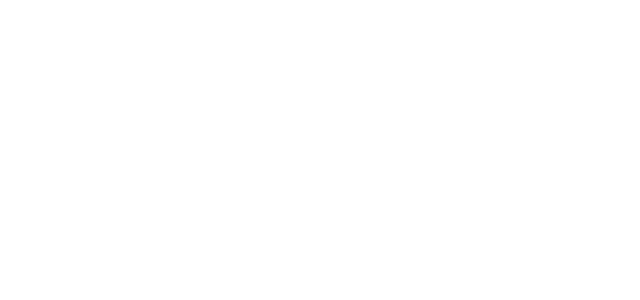
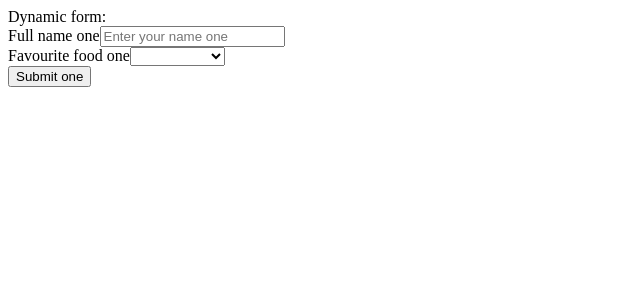
Before and after one commit to Malinin88/dynamicform, an Angular app in the folder dynamic-form/: page /page-one in a window 1280 px wide. Before the commit this address led to /. Shown: the top 300 px of the page, without its empty margins (0-640 px from the left). Built offline with nearby package versions, Linux system fonts and the light colour scheme.

Commit message:
Added dynamic routes configuration

```diff
--- a/dynamic-form/src/app/app.component.ts
+++ b/dynamic-form/src/app/app.component.ts
@@ -1,33 +1,86 @@
+import { PageComponent } from './components/page/page.component';
+import { IPageConfig } from './interfaces/page-config.interface';
 import { FORM_CONTROL_TYPE } from './constants/form-control-type';
-import { Component } from '@angular/core';
-import { IDynamicFieldConfig } from './interfaces/dynamic-field-config.interface';
+import { Component, OnInit } from '@angular/core';
+import { Router } from '@angular/router';
 
 @Component({
   selector: 'app-root',
   templateUrl: './app.component.html',
   styleUrls: ['./app.component.scss']
 })
-export class AppComponent {
+export class AppComponent implements OnInit {
   public title = 'dynamic-form';
 
-  public config: IDynamicFieldConfig[] = [
+  public pages: IPageConfig[] = [
+    {
+      route: 'page-one',
+      formConfig: [
         {
           type: FORM_CONTROL_TYPE.input,
-      label: 'Full name',
+          label: 'Full name one',
           name: 'name',
-      placeholder: 'Enter your name',
+          placeholder: 'Enter your name one',
         },
         {
           type: FORM_CONTROL_TYPE.select,
-      label: 'Favourite food',
+          label: 'Favourite food one',
           name: 'food',
           options: ['Pizza', 'Hot Dogs', 'Knakworstje', 'Coffee'],
           placeholder: 'Select an option',
         },
         {
-      label: 'Submit',
+          label: 'Submit one',
           name: 'submit',
           type: FORM_CONTROL_TYPE.button,
         },
+      ]
+    },
+    {
+      route: 'page-two',
+      formConfig: [
+        {
+          type: FORM_CONTROL_TYPE.input,
+          label: 'Full name two',
+          name: 'name',
+          placeholder: 'Enter your name two',
+        },
+        {
+          type: FORM_CONTROL_TYPE.select,
+          label: 'Favourite food two',
+          name: 'food',
+          options: ['Pizza', 'Hot Dogs', 'Knakworstje', 'Coffee'],
+          placeholder: 'Select an option',
+        },
+        {
+          label: 'Submit two',
+          name: 'submit',
+          type: FORM_CONTROL_TYPE.button,
+        },
+      ]
+    }
   ];
+
+  constructor(private router: Router) { }
+
+  public ngOnInit(): void {
+    this.pages.forEach(pageConfig => {
+      this.router.config.push({
+        path: pageConfig.route,
+        component: PageComponent,
+        data: {
+          formConfig: pageConfig.formConfig
         }
+      });
+    });
+
+    this.router.config.push({
+      path: '**',
+      redirectTo: this.pages[0].route,
+      data: {
+        formConfig: this.pages[0].formConfig
+      },
+      pathMatch: 'full'
+    });
+  }
+}
--- a/dynamic-form/src/app/app.module.ts
+++ b/dynamic-form/src/app/app.module.ts
@@ -16,6 +16,9 @@ import { PageComponent } from './components/page/page.component';
     AppRoutingModule,
     DynamicFormModule
   ],
+  entryComponents: [
+    PageComponent
+  ],
   providers: [],
   bootstrap: [AppComponent]
 })
--- a/dynamic-form/src/app/components/page/page.component.ts
+++ b/dynamic-form/src/app/components/page/page.component.ts
@@ -1,19 +1,33 @@
 import { IDynamicFieldConfig } from './../../interfaces/dynamic-field-config.interface';
-import { Component, OnInit } from '@angular/core';
+import { Component, OnInit, OnDestroy } from '@angular/core';
+import { Subscription } from 'rxjs';
+import { ActivatedRoute } from '@angular/router';
 
 @Component({
   selector: 'app-page',
   templateUrl: './page.component.html',
   styleUrls: ['./page.component.scss']
 })
-export class PageComponent implements OnInit {
+export class PageComponent implements OnInit, OnDestroy {
 
   public config: IDynamicFieldConfig[];
 
-  constructor() { }
+  private routerDateSubscription: Subscription;
 
-  ngOnInit() {
-    // todo: retrieve the config from route data
+  constructor(private route: ActivatedRoute) { }
+
+  public ngOnInit(): void {
+    this.routerDateSubscription = this.route.data.subscribe(data => {
+      if (!data.formConfig) {
+        throw new Error('No form configuration provided for the page component');
+      }
+
+      this.config = data.formConfig;
+    });
+  }
+
+  public ngOnDestroy(): void {
+    this.routerDateSubscription.unsubscribe();
   }
 
   public formSubmitted(formValue: any): void {
```
Lines whose indentation alone changed are shown as unchanged.
